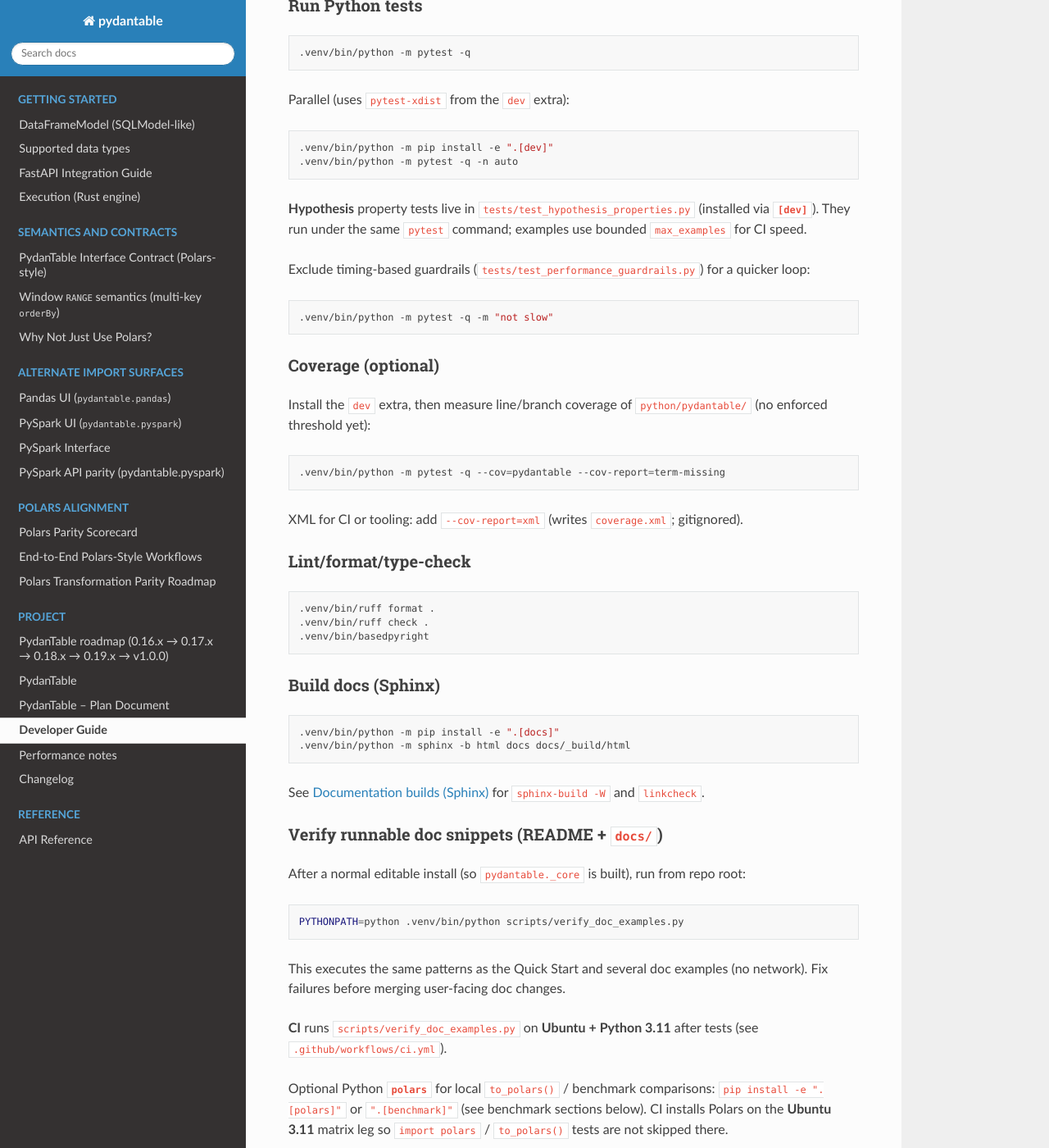
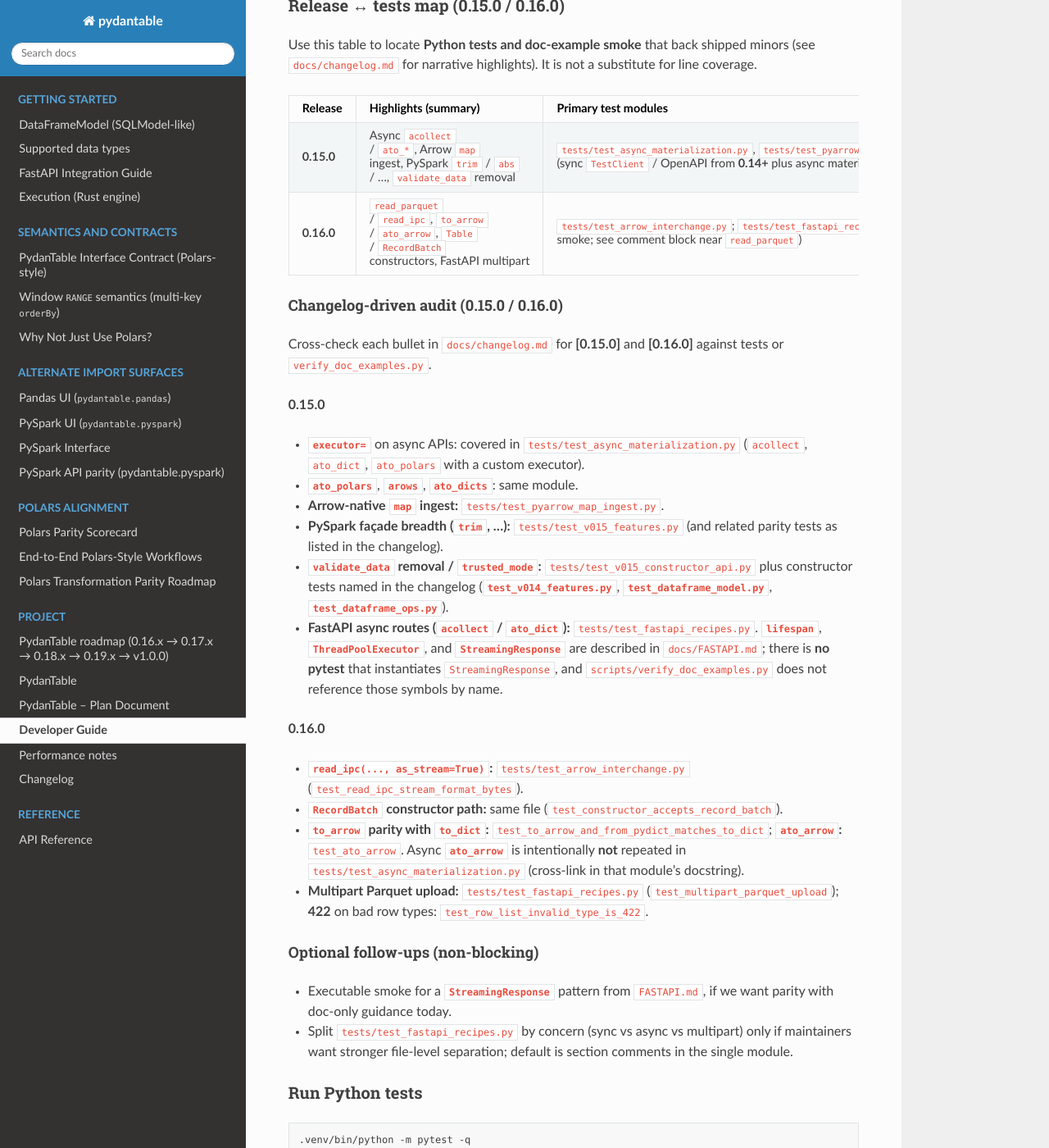
Before and after one commit to eddiethedean/pydantable, a Sphinx documentation site: the page built from docs/DEVELOPER.md, in a window 1280 px wide and 1400 px high, scrolled down 3309 px. Shown: the whole window at 82% size. Built offline with Sphinx 7.4.7 and the Read the Docs theme 3.1.0, drawn with Linux system fonts in a browser that asks for light colours; the version number is read from the project's files by our own code.

Commit message:
docs: map 0.15/0.16 releases to tests and clarify FastAPI test layout
Add a maintainer release-to-tests table and changelog audit to DEVELOPER.md.
Expand ROADMAP 0.16.0 tests to include test_fastapi_recipes.py alongside
test_arrow_interchange.py. Document test_fastapi_recipes.py scope with section
comments; cross-reference ato_arrow coverage in test_async_materialization.

```diff
--- a/docs/DEVELOPER.md
+++ b/docs/DEVELOPER.md
@@ -110,6 +110,40 @@
 - **`cargo test` in `pydantable-core/`** exercises Rust plan/expr contracts and PyO3 wiring. From the **repo root**, prefer **`make rust-test`** (or set `PYO3_PYTHON` to `.venv/bin/python` and `PYTHONPATH` to the venv’s `site-packages`, as in the `Makefile`): PyO3’s embedded interpreter does not always load `site-packages`, and some Polars-backed plan tests **import Python `polars`** — without that env, two tests can fail with `ModuleNotFoundError: polars`.
 - **`pytest` on `tests/`** is the **CI-facing** check for end-to-end behavior (`collect`, joins, UIs). Prefer adding user-visible regressions here when behavior crosses the Python boundary.
 - **Async tests:** **`pytest-asyncio`** is in **`[dev]`**; `pyproject.toml` sets **`asyncio_mode = auto`** so `async def` tests run without extra markers unless you prefer explicit `@pytest.mark.asyncio`.
+
+### Release ↔ tests map (0.15.0 / 0.16.0)
+
+Use this table to locate **Python tests and doc-example smoke** that back shipped minors (see `docs/changelog.md` for narrative highlights). It is not a substitute for line coverage.
+
+| Release | Highlights (summary) | Primary test modules |
+| --- | --- | --- |
+| **0.15.0** | Async `acollect` / `ato_*`, Arrow `map` ingest, PySpark `trim` / `abs` / …, `validate_data` removal | `tests/test_async_materialization.py`, `tests/test_pyarrow_map_ingest.py`, `tests/test_v015_features.py`, `tests/test_v015_constructor_api.py`; `tests/test_fastapi_recipes.py` (sync `TestClient` / OpenAPI from **0.14+** plus async materialization routes) |
+| **0.16.0** | `read_parquet` / `read_ipc`, `to_arrow` / `ato_arrow`, `Table` / `RecordBatch` constructors, FastAPI multipart | `tests/test_arrow_interchange.py`; `tests/test_fastapi_recipes.py` (multipart Parquet); `scripts/verify_doc_examples.py` (read Parquet + `to_arrow` smoke; see comment block near `read_parquet`) |
+
+#### Changelog-driven audit (0.15.0 / 0.16.0)
+
+Cross-check each bullet in `docs/changelog.md` for **[0.15.0]** and **[0.16.0]** against tests or `verify_doc_examples.py`.
+
+**0.15.0**
+
+- **`executor=`** on async APIs: covered in `tests/test_async_materialization.py` (`acollect`, `ato_dict`, `ato_polars` with a custom executor).
+- **`ato_polars`**, **`arows`**, **`ato_dicts`**: same module.
+- **Arrow-native `map` ingest:** `tests/test_pyarrow_map_ingest.py`.
+- **PySpark façade breadth (`trim`, …):** `tests/test_v015_features.py` (and related parity tests as listed in the changelog).
+- **`validate_data` removal / `trusted_mode`:** `tests/test_v015_constructor_api.py` plus constructor tests named in the changelog (**`test_v014_features.py`**, **`test_dataframe_model.py`**, **`test_dataframe_ops.py`**).
+- **FastAPI async routes (`acollect` / `ato_dict`):** `tests/test_fastapi_recipes.py`. **`lifespan`**, **`ThreadPoolExecutor`**, and **`StreamingResponse`** are described in `docs/FASTAPI.md`; there is **no pytest** that instantiates `StreamingResponse`, and `scripts/verify_doc_examples.py` does not reference those symbols by name.
+
+**0.16.0**
+
+- **`read_ipc(..., as_stream=True)`:** `tests/test_arrow_interchange.py` (`test_read_ipc_stream_format_bytes`).
+- **`RecordBatch` constructor path:** same file (`test_constructor_accepts_record_batch`).
+- **`to_arrow` parity with `to_dict`:** `test_to_arrow_and_from_pydict_matches_to_dict`; **`ato_arrow`:** `test_ato_arrow`. Async **`ato_arrow`** is intentionally **not** repeated in `tests/test_async_materialization.py` (cross-link in that module’s docstring).
+- **Multipart Parquet upload:** `tests/test_fastapi_recipes.py` (`test_multipart_parquet_upload`); **422** on bad row types: `test_row_list_invalid_type_is_422`.
+
+#### Optional follow-ups (non-blocking)
+
+- Executable smoke for a **`StreamingResponse`** pattern from `FASTAPI.md`, if we want parity with doc-only guidance today.
+- Split `tests/test_fastapi_recipes.py` by concern (sync vs async vs multipart) only if maintainers want stronger file-level separation; default is section comments in the single module.
 
 ### Run Python tests
 
```
Also changed, not shown: docs/ROADMAP.md (+1 -1 lines), 2 other files.
